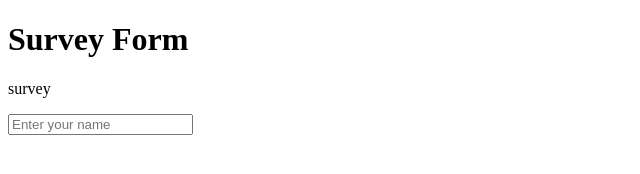
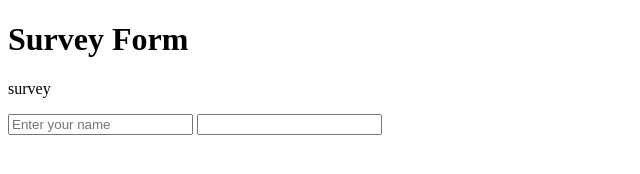
Before and after one commit to desorgui/Guishny-and-Fidele-trial, a plain HTML site: page index.html in a window 1280 px wide. Shown: the whole page, without its empty margins (0-640 px from the left). Drawn offline with Linux system fonts and the light colour scheme.

Commit message:
5 and 6th challenge

```diff
--- a/index.html
+++ b/index.html
@@ -13,6 +13,8 @@
 		<p id="description">survey</p>
 		<form id="survey-form">
 			<input id="name" type="text" placeholder="Enter your name" required />
+			<input type="email" id="email" required>
+
 		</form>
 		<script src="js/index.js"></script>
 	</body>
```
